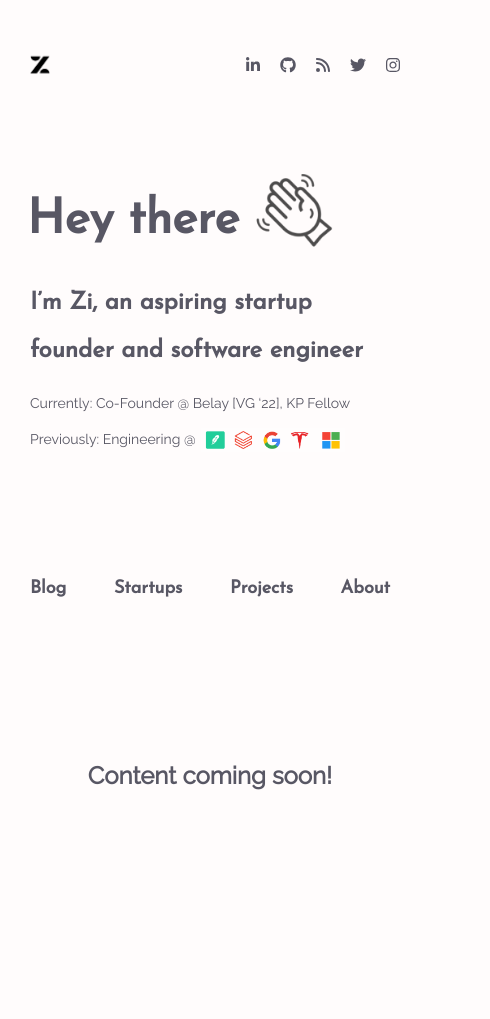
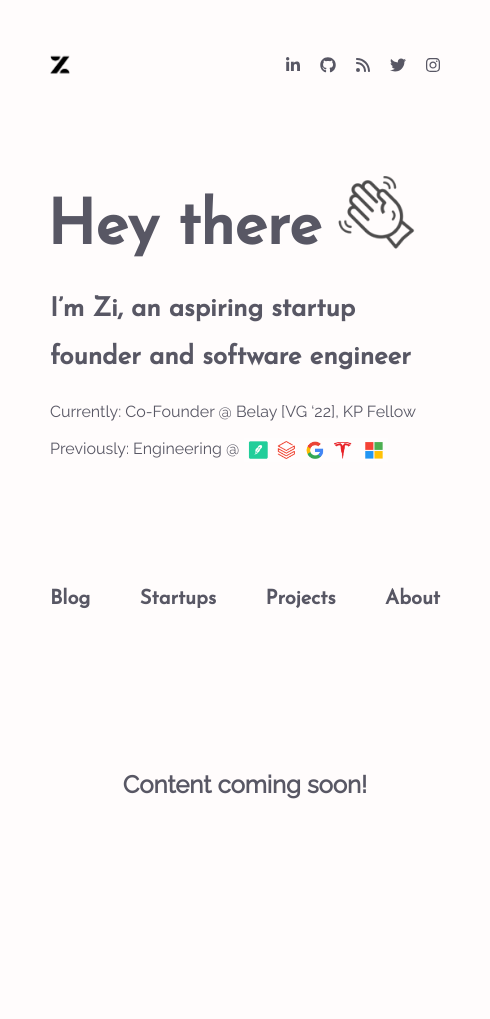
Before and after one commit to l1ghtspeed/l1ghtspeed.github.io, a React app: page / in a window 390 px wide. Shown: the whole page, 490 px wide, since content can reach past the window. Built offline with nearby package versions, Linux system fonts and the light colour scheme.

Commit message:
fix spacing

```diff
--- a/src/app/App.css
+++ b/src/app/App.css
@@ -3,17 +3,6 @@
   margin: auto;
   max-width: 890px;
   color: #585764;
-}
-
-.App-header {
-  background-color: #282c34;
-  min-height: 100vh;
-  display: flex;
-  flex-direction: column;
-  align-items: center;
-  justify-content: center;
-  font-size: calc(10px + 2vmin);
-  color: white;
 }
 
 .Social-link {
@@ -109,7 +98,6 @@ p {
   flex-direction: row;
   align-items: center;
   justify-content: space-between;
-  padding-right: 5px;
 }
 
 .Navbar .Subtitle {
@@ -119,52 +107,56 @@ p {
 }
 
 
-@media only screen and (max-width: 890px) {
+@media (max-width: 890px) {
+  .App {
+    margin: 0px;
+    padding-right: 50px;
+    padding-left: 50px;
+    width: 100%;
+  }
   .Body {
     flex-direction: column;
     width: 100%;
-    margin-right: 0px;
   }
   .Header {
-    margin-left: 30px;
     padding-top: 50px;
-    margin-right: -10px;
+    margin: 0px;
   }
   .Body-image {
     display: none;
   }
   .Col-left {
     width: 100%;
-    padding-left: 30px;
-
+    padding-left: 0px;
+    margin-left: 0px;
+    margin-right: 0px;
+    padding-right: 0px;
   }
   .Col-right {
     width: 100%;
-    padding-left: 30px;
+    padding-left: 0px;
+    margin-left: 0px;
+    margin-right: 0px;
+    padding-right: 0px;
   }
   .Navbar {
-    padding-left: 30px;
     margin-bottom: 20px;
-    padding-right: 0px;
   }
-  .Content-column {
-    padding-left: 30px;
-  }
+
 }
 
-@media only screen and (max-width: 500px) {
+@media only screen and (max-width: 450px) {
   .Col-left h1 {
-    font-size: 48px;
+    font-size: 62px;
   }
   .Col-right h3 {
-    font-size: 24px;
+    font-size: 26px;
     line-height: 48px;
   }
   .Col-right p {
-    font-size: 14px;
+    font-size: 16px;
   }
   .Navbar .Subtitle {
-    font-size: 18px;
-
+    font-size: 20px;
   }
 }
--- a/src/app/App.js
+++ b/src/app/App.js
@@ -19,7 +19,7 @@ function App() {
           <FontAwesomeIcon className="Social-link" icon={faGithub} size="md"/>
           <FontAwesomeIcon className="Social-link" icon={faRss} size="md"/>
           <FontAwesomeIcon className="Social-link" icon={faTwitter} size="md"/>
-          <FontAwesomeIcon className="Social-link" icon={faInstagram} size="md" style={{'marginRight': '0px',}}/>
+          <FontAwesomeIcon className="Social-link" icon={faInstagram} size="md" style={{'marginRight': '0px'}}/>
         </div>
       </div>
       <div className="Body">
--- a/src/index.css
+++ b/src/index.css
@@ -2,7 +2,7 @@
 @import url('https://fonts.googleapis.com/css?family=Josefin+Sans');
 
 body {
-  margin: 0;
+  margin: 0px;
   background-color: #fffcfc;
   -webkit-font-smoothing: antialiased;
   -moz-osx-font-smoothing: grayscale;
```
